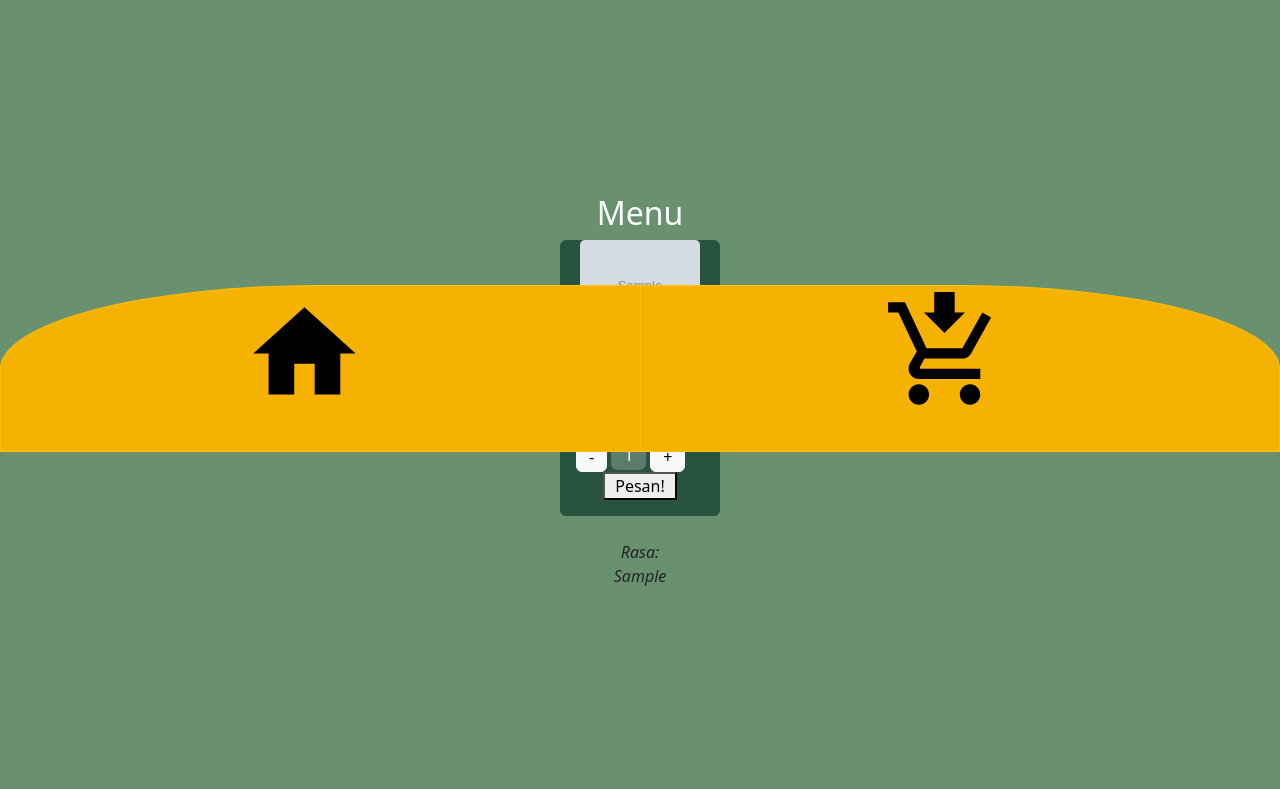
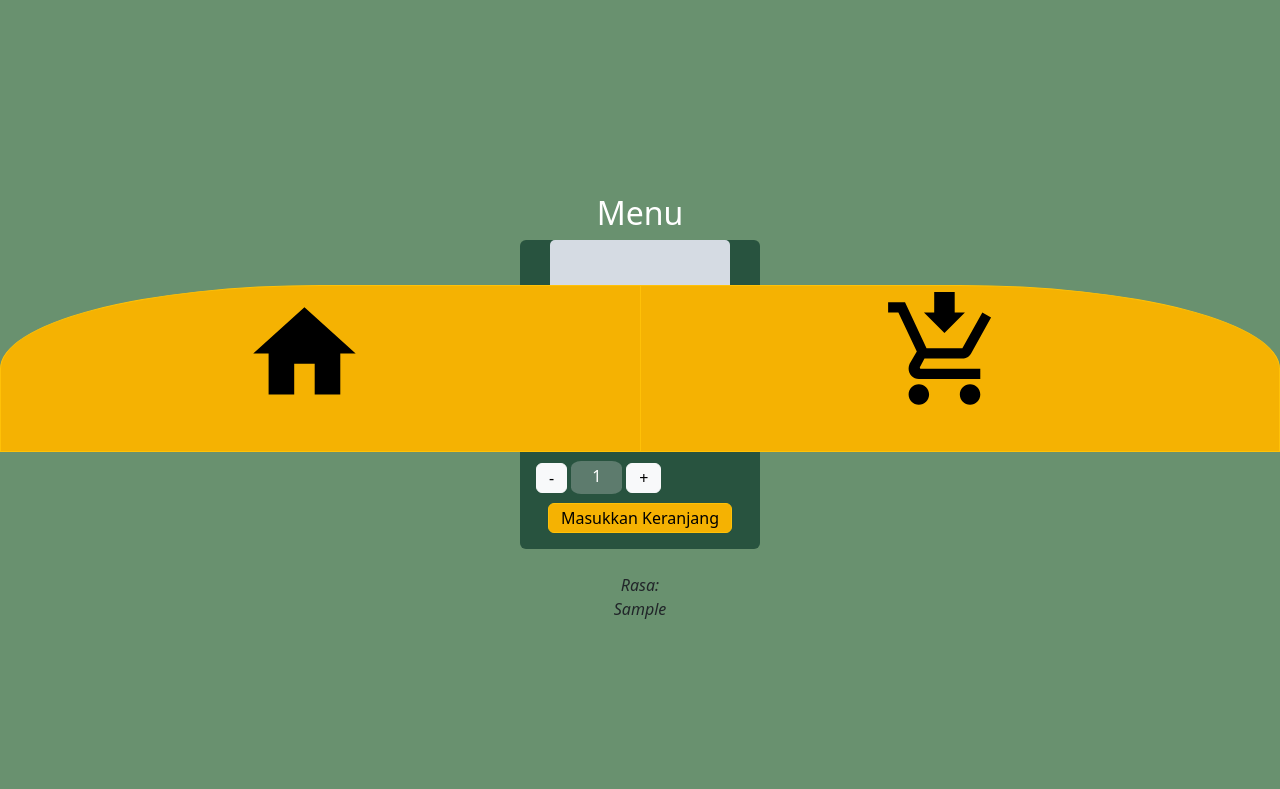
Before and after one commit to charlesbintang/charlesbintang.github.io, a PHP site: page / in a window 1280 px wide. Shown: the part 472-1261 px from the top of the page. Before the commit the page ends 1058 px from the top, so only its background shows below. Run offline with PHP 8.4, Linux system fonts and the light colour scheme; the visitor is signed in with stand-in values (Sample User, id 1); tables that the repository leaves empty or names only in its code hold one stand-in row (values such as "Sample post"); grey boxes marked "Sample" are stand-in pictures; data that the repository does not hold is empty.

Commit message:
add to cart, update tampilan

```diff
--- a/index.php
+++ b/index.php
@@ -79,7 +79,7 @@
         while($row = mysqli_fetch_array($result)) {
       ?>
       <div class="carousel-item <?php if($counter <=1){ echo "active";} ?> ">
-        <div class="card" style="width: 10rem;">
+        <div class="card" style="width: 15rem;">
             <img src="aset boba/1x/<?php echo $row["src_gambar"]; ?>" class="card-img-top" alt="..." width="100%">
             <div class="card-body">
               <h5 class="card-title"><?php echo $row["namaproduk"]; ?></h5>
@@ -98,7 +98,7 @@
               <input type="hidden" name="total_harga" value="12">
               <input type="hidden" name="catatan" value="Apa itu gulaaa">
               <input type="hidden" name="tanggal" value="<?php echo date('d-m-Y'); ?>">
-              <button type="submit" name="submit" value="<?php echo date('H:i:s'); ?>" style="display:flex; margin:auto; padding:0px 10px;">Pesan!</button>
+              <button type="submit" name="submit" value="<?php echo date('H:i:s'); ?>" class="btn btn-warning"style="margin-top: 10px; display: flex; justify-content: center;">Masukkan Keranjang</button>
               </form>
               <script>
                 let count<?php echo $row['id_menu'];?>= 1;
--- a/menuUtama.css
+++ b/menuUtama.css
@@ -43,7 +43,7 @@ background: #d9d9d94c;
 border-radius: 20%;
 width: 10%;
 height: 10%;
-padding-top: 3%;
+padding-top: 2%;
 padding-bottom: 3%;
 padding-left: 10%;
 padding-right: 10%;
```
